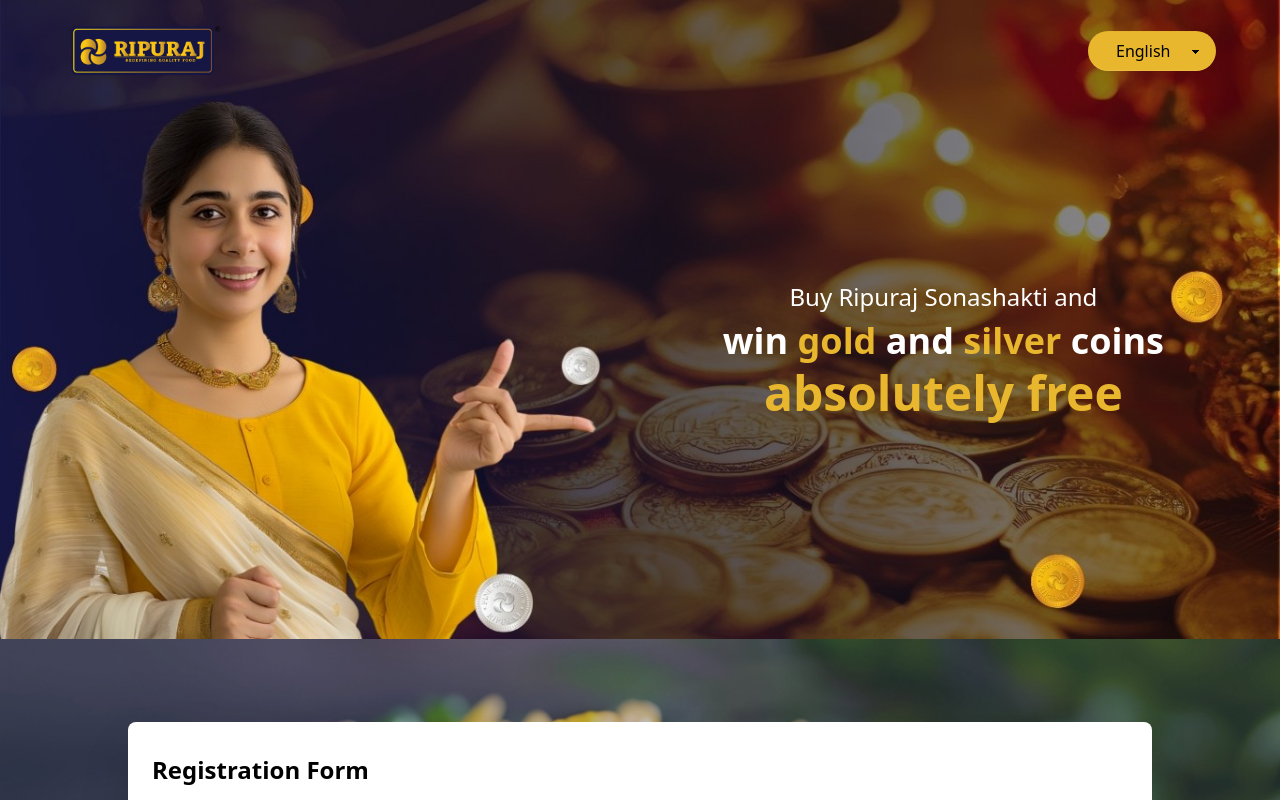
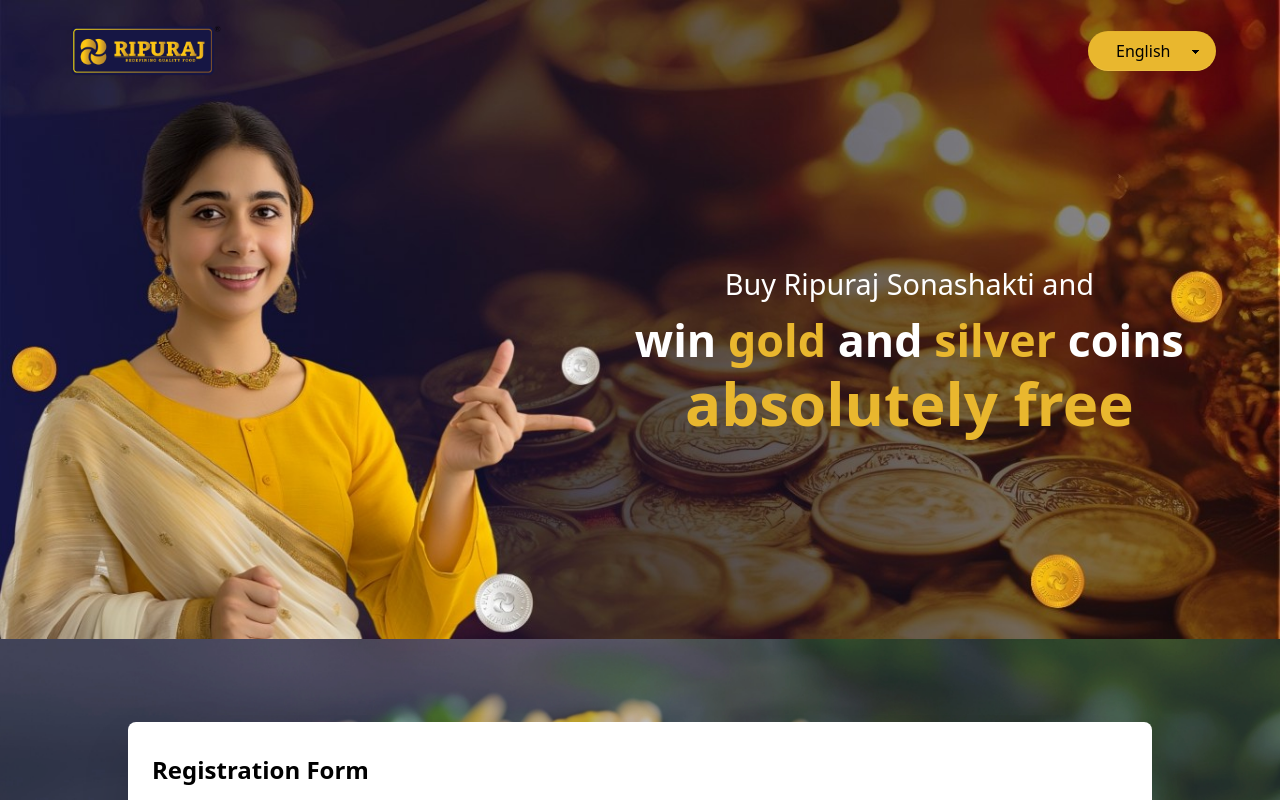
Before and after one commit to rahul-raj-hl/ripuraj, a Next.js app: page /userform in a window 1280 px wide. Shown: the top 800 px of the page. Built offline with nearby package versions, Linux system fonts and the light colour scheme.

Commit message:
fixed: text in landing page

```diff
--- a/src/components/LandingPage.js
+++ b/src/components/LandingPage.js
@@ -36,17 +36,20 @@
           alt="Mobile version"
         />
       </div>
-      <div className="absolute top-0 left-0 w-full h-full flex items-center justify-end px-4 md:px-10">
-        <div className="text-center text-white bg-opacity-50 rounded p-4 mr-[5%] mt-[5%] max-w-[90%] sm:max-w-[80%] md:max-w-[50%] lg:max-w-[40%]">
-          <p className="text-m  sm:text-lg md:text-xl lg:text-2xl mb-2">
+      <div className="absolute right-0 top-[42%] md:top-[40%] lg:top-[41.5%] xl:top-[41.5%] w-4/5 md:w-4/7 lg:w-4/7 xl:w-[58.5%] text-center">
+        <div className="text-white pl-[8%] md:pl-[1%]">
+          <p className="font-medium text-sm md:text-xl lg:text-2xl xl:text-[1.8rem] mb-2 xl:mb-3">
             {t("landingMsg1")}
           </p>
-          <p className="text-xl font-bold sm:text-2xl md:text-3xl lg:text-4xl mb-2">
-          {t("landingMsg2")} <span className="text-[#E9B72E]">{t("landingMsg3")}</span> {t("landingMsg4")}{" "}
-            <span className="text-[#E9B72E]">{t("landingMsg5")}</span> {t("landingMsg6")}
+          <p className="text-m font-bold md:text-[1.6rem] lg:text-4xl xl:text-[2.8rem] md:mb-1 xl:mb-2 ">
+            {t("landingMsg2")}{" "}
+            <span className="text-[#E9B72E]">{t("landingMsg3")}</span>{" "}
+            {t("landingMsg4")}{" "}
+            <span className="text-[#E9B72E]">{t("landingMsg5")}</span>{" "}
+            {t("landingMsg6")}
           </p>
-          <p className="text-xl font-bold sm:text-3xl md:text-4xl lg:text-5xl text-[#E9B72E]">
-          {t("landingMsg7")}
+          <p className="text-xl font-bold md:text-3xl lg:text-5xl xl:text-6xl text-[#E9B72E]">
+            {t("landingMsg7")}
           </p>
         </div>
       </div>
--- a/src/screens/OtpValidation.js
+++ b/src/screens/OtpValidation.js
@@ -100,7 +100,7 @@
               <OtpSection otp={otp} setOtp={setOtp} verifyOtp={verifyOtp} />
             ) : (
               <>
-                <h2 className="text-lg font-semibold font-serif text-left">
+                <h2 className="text-lg text-left font-roxborough font-bold">
                   {/* Enter Your Mobile Number */}
                   {t("enterMobileNumber")}
                 </h2>
--- a/src/styles/globals.css
+++ b/src/styles/globals.css
@@ -4,3 +4,17 @@
 body{
     color: white;
 }
+
+@font-face {
+    font-family: 'Roxborough';
+    src: url("/fonts/RoxboroughCF-ExtraBold.otf") format('opentype');
+    font-weight: 800;
+    font-style: normal;
+  }
+
+  @font-face {
+    font-family: 'Kohinoor';
+    src: url('/fonts/kohinoor.otf') format('opentype');
+    font-weight: normal;
+    font-style: normal;
+  }
--- a/tailwind.config.js
+++ b/tailwind.config.js
@@ -0,0 +1,19 @@
+// tailwind.config.js
+module.exports = {
+  content: [
+    "./app/**/*.{js,ts,jsx,tsx}",
+    "./pages/**/*.{js,ts,jsx,tsx}",
+    "./components/**/*.{js,ts,jsx,tsx}",
+    "./src/styles/**/*.{js,ts,jsx,tsx,css}",
+  ],
+  theme: {
+    extend: {
+      fontFamily: {
+        roxborough: ["Roxborough", "serif"],
+        kohinoor: ["Kohinoor", "sans-serif"],
+      },
+    },
+  },
+  plugins: [],
+};
+// tailwind.config.js
```
Also changed, not shown: public/fonts/RoxboroughCF-ExtraBold.otf (added), public/fonts/kohinoor.otf (added).
